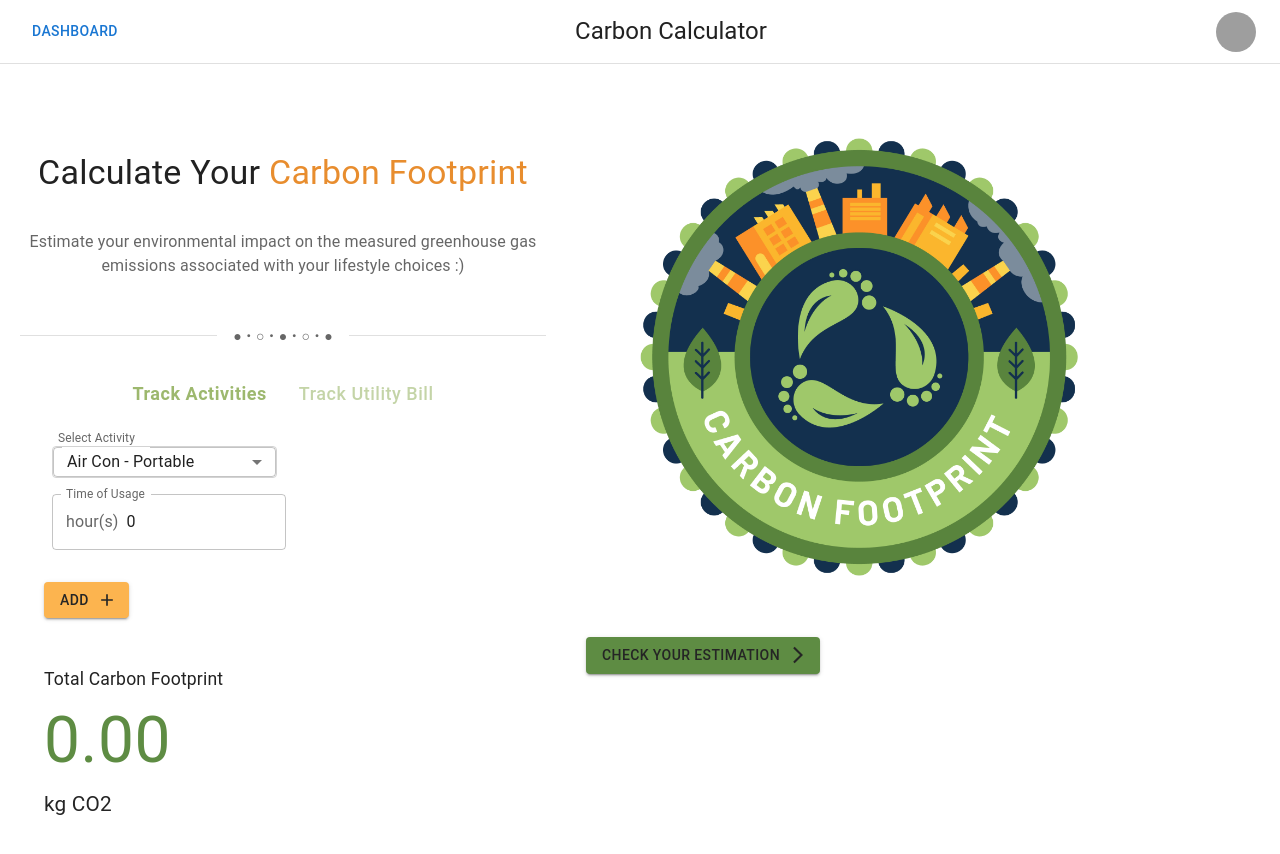
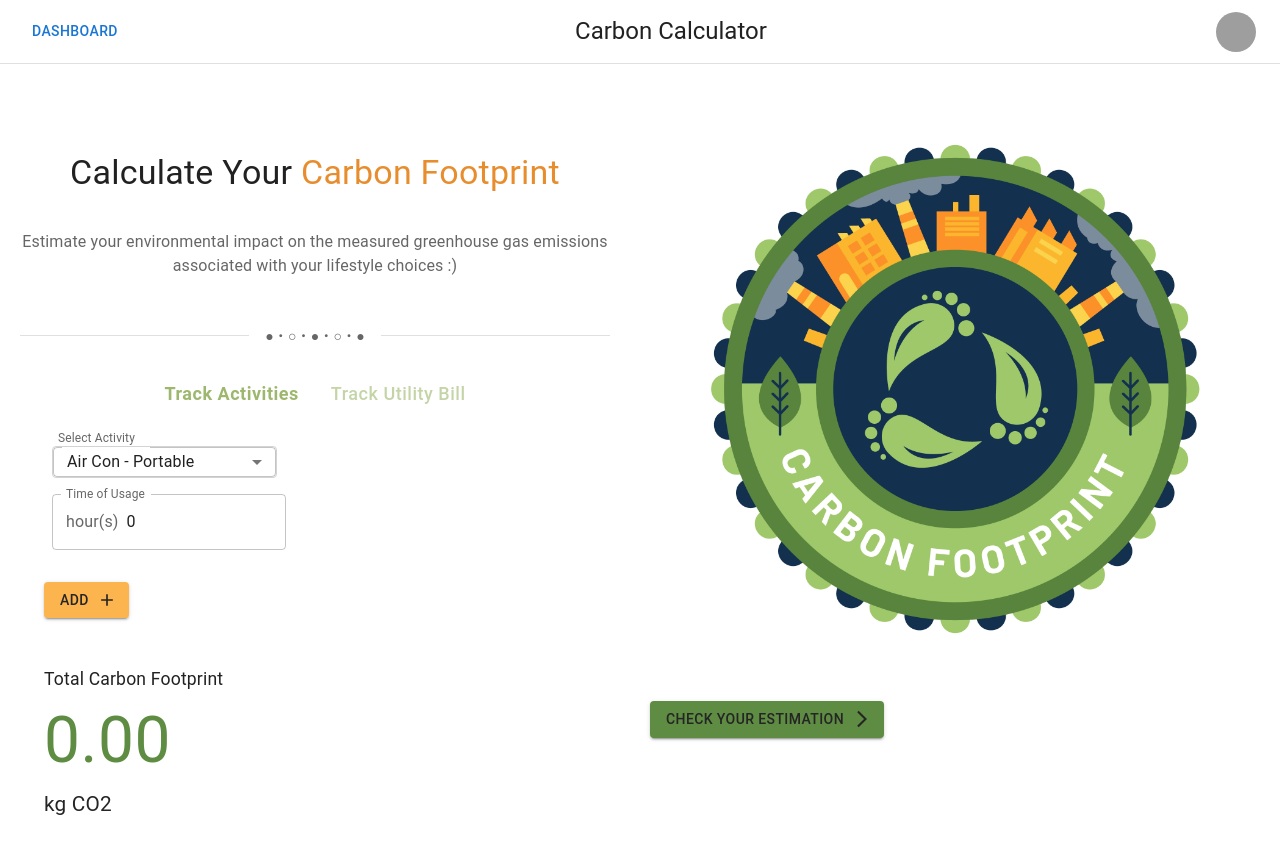
Before and after one commit to DongqiaoHe/bobobobo_hackathon, a React (Create React App) app in the folder bobobobo_frontend/: page /carbon in a window 1280 px wide. Shown: the top 854 px of the page. Built offline with nearby package versions, Linux system fonts and the light colour scheme; grey boxes are pictures that could not be loaded; the HTML template or start-up script is replaced by a standard one.

Commit message:
adjusted the layout

```diff
--- a/bobobobo_frontend/src/component/carbonCalculator/CarbonCalculator.tsx
+++ b/bobobobo_frontend/src/component/carbonCalculator/CarbonCalculator.tsx
@@ -481,8 +481,6 @@ const CarbonCalculator = () => {
                                                     RESET
                                                 </Button>
                                             </div>
-                                        </>)
-                                    }
 
                                             <br/>
                                             <Button
@@ -493,6 +491,8 @@ const CarbonCalculator = () => {
                                             >
                                                 Share To Community
                                             </Button>
+                                        </>)
+                                    }
 
                                     {!(totalCarbonByBill > 0) && (
                                         <>
@@ -517,6 +517,7 @@ const CarbonCalculator = () => {
                                                 <Tooltip formatter={tooltipFormatter}/>
                                                 <Bar dataKey="carbon" fill="#6a8d6d" background={{ fill: '#eee' }} />
                                             </BarChart>
+
                                             <br/>
                                             <div>
                                                 <Button
@@ -526,6 +527,16 @@ const CarbonCalculator = () => {
                                                     onClick={handleResetOnClick}
                                                 >
                                                     RESET
+                                                </Button>
+
+                                                <br/><br/>
+                                                <Button
+                                                    variant="contained"
+                                                    endIcon={<ShareIcon />}
+                                                    sx={{ backgroundColor: '#FCB44F', color: '#252525' }}
+                                                    onClick={handleShareOnClick}
+                                                >
+                                                    Share To Community
                                                 </Button>
                                             </div>
                                         </>
@@ -571,8 +582,9 @@ const CarbonCalculator = () => {
                 right={
                     <Avatar alt="Profile" src="/static/images/avatar/1.jpg" onClick={onClickAvatar} />}
             />
+            <div style={{ display: 'flex', justifyContent: 'center', alignItems: 'center', height: '100vh'}}>
                 {!showEstimation && (
-                <div style={{ display: 'flex', width: '90%', height: '100%' }}>
+                    <div style={{ display: 'flex', width: '800%', height: '100%' }}>
                         <div style={{ flex: 1, padding: '10px' }}>
                             <div style={{ width: '100%', height: '100%', border: 'none', padding: '10px', resize: 'none' }}>
                                 {headerText()}
@@ -590,6 +602,7 @@ const CarbonCalculator = () => {
                 )}
                 {showEstimation && resultPage()}
             </div>
+        </div>
     );
 };
 
```
Lines whose indentation alone changed are shown as unchanged.
